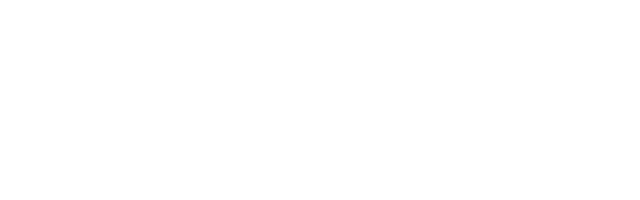
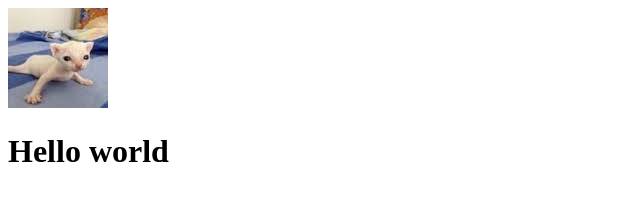
Before and after one commit to JacobSaucelo/htmxGo, a plain HTML site: page index.html in a window 1280 px wide. Shown: the whole page, without its empty margins (0-640 px from the left). Drawn offline with Linux system fonts and the light colour scheme.

Commit message:
parsing html

```diff
--- a/index.html
+++ b/index.html
@@ -7,5 +7,13 @@
 
     <script src="https://unpkg.com/htmx.org@1.9.9"></script>
   </head>
-  <body></body>
+  <body>
+    <img
+      src="goofyAhPicture.jpg"
+      alt="goofy ah picture"
+      height="100"
+      width="100"
+    />
+    <h1>Hello world</h1>
+  </body>
 </html>
```
Also changed, not shown: goofyAhPicture.jpg (added), 1 other file.
